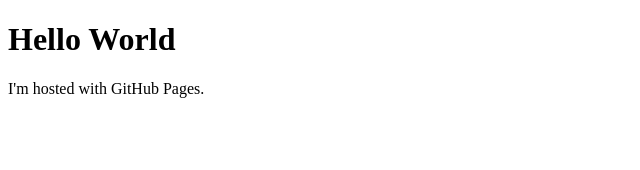
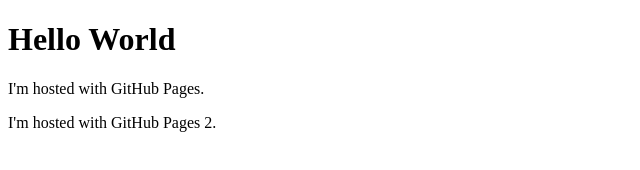
Before and after one commit to DzuCamp/testando-repositorios, a plain HTML site: page index.html in a window 1280 px wide. Shown: the whole page, without its empty margins (0-640 px from the left). Drawn offline with Linux system fonts and the light colour scheme.

Commit message:
Update index.html

```diff
--- a/index.html
+++ b/index.html
@@ -3,5 +3,6 @@
 <body>
 <h1>Hello World</h1>
 <p>I'm hosted with GitHub Pages.</p>
+<p>I'm hosted with GitHub Pages 2.</p>
 </body>
 </html>
```
